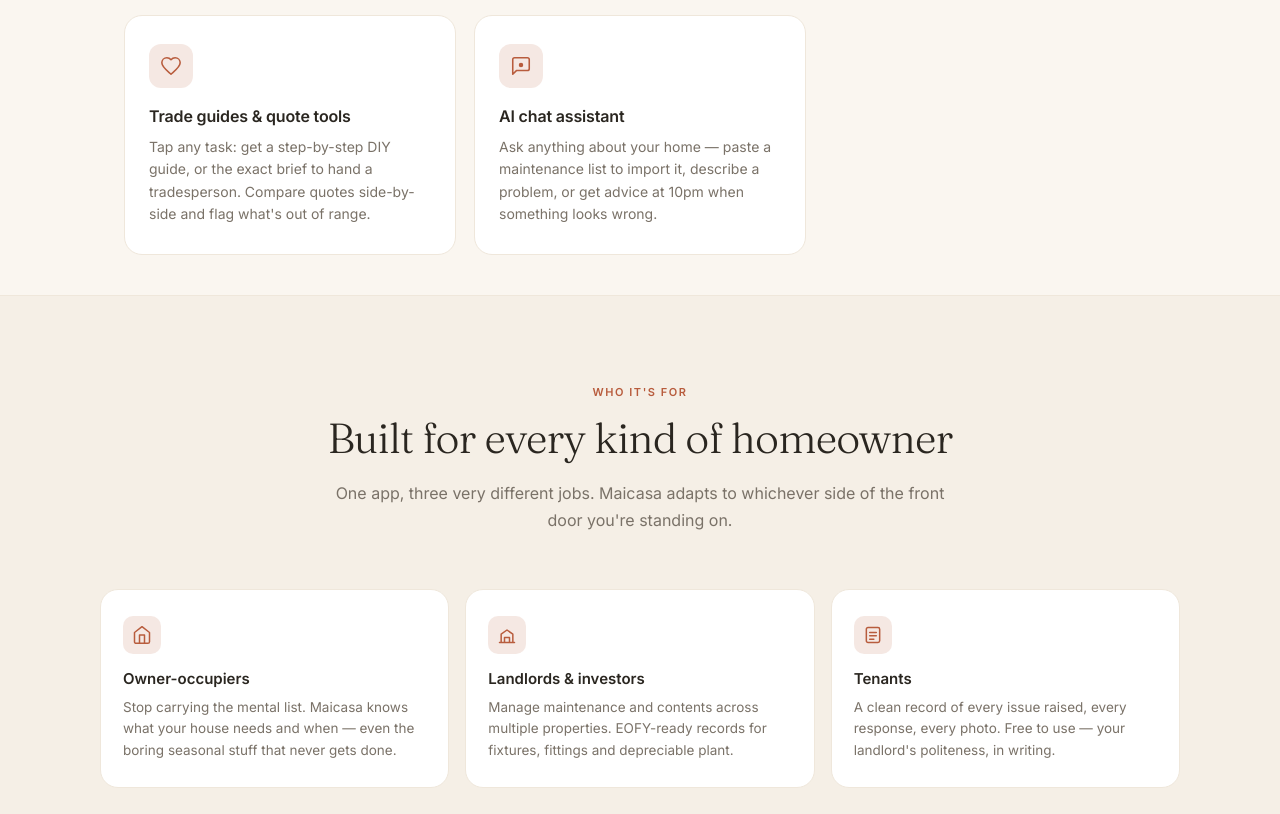
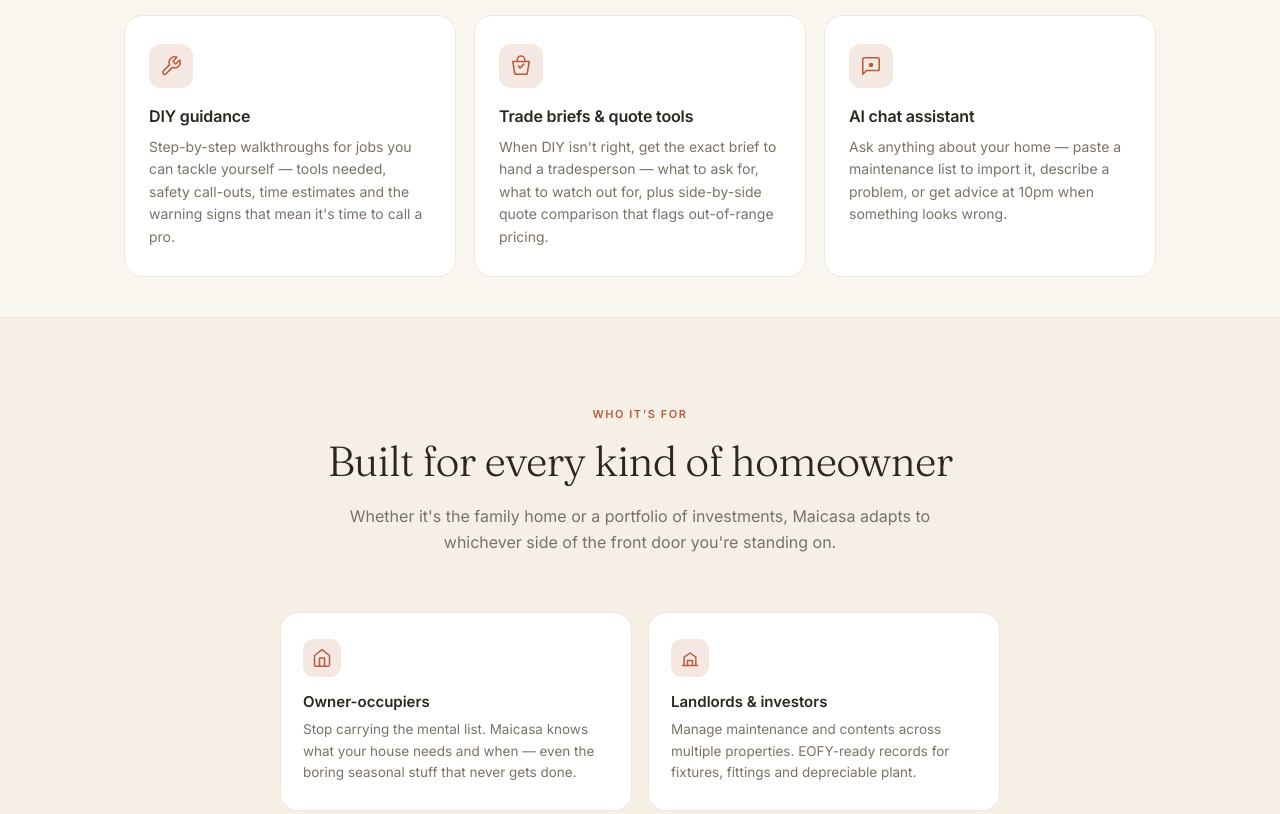
Before and after one commit to simonvnola/maisoftware-site, a plain HTML site: page maicasa/index.html in a window 1280 px wide. Shown: the part 1618-2432 px from the top of the page. Drawn offline with Linux system fonts and the light colour scheme.

Commit message:
drop tenants and add DIY guidance feature card
- Remove "Tenants" trust strip item and who-card (now 3 audiences / 2 cards)
- Split former "Trade guides & quote tools" into two cards:
  - DIY guidance (new) — step-by-step walkthroughs, tools, safety, when to call a pro
  - Trade briefs & quote tools — the brief to hand a tradesperson + quote comparison
- Tighten who-it's-for lede now that it's two audiences

```diff
--- a/maicasa/index.html
+++ b/maicasa/index.html
@@ -116,7 +116,7 @@
 
   .who { padding: 88px 24px; background: var(--cream-2); border-top: 1px solid var(--line); border-bottom: 1px solid var(--line); }
   .who-inner { max-width: 1080px; margin: 0 auto; }
-  .who-grid { display: grid; grid-template-columns: repeat(auto-fit, minmax(240px, 1fr)); gap: 16px; margin-top: 48px; }
+  .who-grid { display: grid; grid-template-columns: repeat(auto-fit, minmax(260px, 1fr)); gap: 16px; margin-top: 48px; max-width: 720px; margin-left: auto; margin-right: auto; }
   .who-card { background: var(--white); border: 1px solid var(--line); border-radius: 18px; padding: 26px 22px; transition: border-color 0.18s; }
   .who-card:hover { border-color: var(--clay-border); }
   .who-emoji-spot { width: 38px; height: 38px; border-radius: 10px; background: var(--clay-soft); display: flex; align-items: center; justify-content: center; color: var(--clay); margin-bottom: 14px; }
@@ -259,7 +259,6 @@
     <div class="trust-item">Owner-occupiers</div>
     <div class="trust-item">Landlords</div>
     <div class="trust-item">Investors</div>
-    <div class="trust-item">Tenants</div>
   </div>
 </section>
 
@@ -275,7 +274,8 @@
     <div class="feat-card"><div class="feat-icon"><svg width="22" height="22" viewBox="0 0 24 24" fill="none" stroke="currentColor" stroke-width="1.7" stroke-linecap="round" stroke-linejoin="round"><line x1="12" y1="1" x2="12" y2="23"/><path d="M17 5H9.5a3.5 3.5 0 100 7h5a3.5 3.5 0 110 7H6"/></svg></div><div class="feat-title">Budget planner</div><div class="feat-desc">FY-aware recurring + contingency budget. AI estimates costs for upcoming jobs and warns you, gently, if you're heading over.</div></div>
     <div class="feat-card"><div class="feat-icon"><svg width="22" height="22" viewBox="0 0 24 24" fill="none" stroke="currentColor" stroke-width="1.7" stroke-linecap="round" stroke-linejoin="round"><rect x="3" y="3" width="18" height="18" rx="2"/><circle cx="8.5" cy="8.5" r="1.6" fill="currentColor"/><polyline points="21,15 16,10 5,21"/></svg></div><div class="feat-title">Photo recognition</div><div class="feat-desc">Snap a damp patch, a cracked tile, a leaky tap. AI identifies the issue, suggests the right trade, and creates a task with cost guidance.</div></div>
     <div class="feat-card"><div class="feat-icon"><svg width="22" height="22" viewBox="0 0 24 24" fill="none" stroke="currentColor" stroke-width="1.7" stroke-linecap="round" stroke-linejoin="round"><rect x="3" y="3" width="18" height="18" rx="2"/><path d="M3 9h18"/><path d="M9 21V9"/></svg></div><div class="feat-title">Contents inventory</div><div class="feat-desc">Every appliance, fixture and fitting, photographed and tagged. Track current value, warranty, and whether it's depreciable for tax.</div></div>
-    <div class="feat-card"><div class="feat-icon"><svg width="22" height="22" viewBox="0 0 24 24" fill="none" stroke="currentColor" stroke-width="1.7" stroke-linecap="round" stroke-linejoin="round"><path d="M12 21l-1.45-1.32C5.4 15.36 2 12.28 2 8.5 2 5.42 4.42 3 7.5 3c1.74 0 3.41.81 4.5 2.09C13.09 3.81 14.76 3 16.5 3 19.58 3 22 5.42 22 8.5c0 3.78-3.4 6.86-8.55 11.18z"/></svg></div><div class="feat-title">Trade guides &amp; quote tools</div><div class="feat-desc">Tap any task: get a step-by-step DIY guide, or the exact brief to hand a tradesperson. Compare quotes side-by-side and flag what's out of range.</div></div>
+    <div class="feat-card"><div class="feat-icon"><svg width="22" height="22" viewBox="0 0 24 24" fill="none" stroke="currentColor" stroke-width="1.7" stroke-linecap="round" stroke-linejoin="round"><path d="M14.7 6.3a1 1 0 000 1.4l1.6 1.6a1 1 0 001.4 0l3.77-3.77a6 6 0 01-7.94 7.94l-6.91 6.91a2.12 2.12 0 01-3-3l6.91-6.91a6 6 0 017.94-7.94l-3.76 3.76z"/></svg></div><div class="feat-title">DIY guidance</div><div class="feat-desc">Step-by-step walkthroughs for jobs you can tackle yourself &mdash; tools needed, safety call-outs, time estimates and the warning signs that mean it's time to call a pro.</div></div>
+    <div class="feat-card"><div class="feat-icon"><svg width="22" height="22" viewBox="0 0 24 24" fill="none" stroke="currentColor" stroke-width="1.7" stroke-linecap="round" stroke-linejoin="round"><path d="M3 7h18l-2 12a2 2 0 01-2 2H7a2 2 0 01-2-2L3 7z"/><path d="M8 7V5a4 4 0 018 0v2"/><path d="M9 12l2 2 4-4"/></svg></div><div class="feat-title">Trade briefs &amp; quote tools</div><div class="feat-desc">When DIY isn't right, get the exact brief to hand a tradesperson &mdash; what to ask for, what to watch out for, plus side-by-side quote comparison that flags out-of-range pricing.</div></div>
     <div class="feat-card"><div class="feat-icon"><svg width="22" height="22" viewBox="0 0 24 24" fill="none" stroke="currentColor" stroke-width="1.7" stroke-linecap="round" stroke-linejoin="round"><path d="M21 15a2 2 0 01-2 2H7l-4 4V5a2 2 0 012-2h14a2 2 0 012 2z"/><circle cx="12" cy="11" r="1.6" fill="currentColor"/></svg></div><div class="feat-title">AI chat assistant</div><div class="feat-desc">Ask anything about your home &mdash; paste a maintenance list to import it, describe a problem, or get advice at 10pm when something looks wrong.</div></div>
   </div>
 </section>
@@ -284,11 +284,10 @@
   <div class="who-inner">
     <div class="section-tag">Who it's for</div>
     <div class="section-title">Built for every kind of homeowner</div>
-    <p class="section-lede">One app, three very different jobs. Maicasa adapts to whichever side of the front door you're standing on.</p>
+    <p class="section-lede">Whether it's the family home or a portfolio of investments, Maicasa adapts to whichever side of the front door you're standing on.</p>
     <div class="who-grid">
       <div class="who-card"><div class="who-emoji-spot"><svg width="20" height="20" viewBox="0 0 24 24" fill="none" stroke="currentColor" stroke-width="1.8" stroke-linecap="round" stroke-linejoin="round"><path d="M3 9l9-7 9 7v11a2 2 0 01-2 2H5a2 2 0 01-2-2z"/><polyline points="9 22 9 12 15 12 15 22"/></svg></div><div class="who-role">Owner-occupiers</div><div class="who-desc">Stop carrying the mental list. Maicasa knows what your house needs and when &mdash; even the boring seasonal stuff that never gets done.</div></div>
       <div class="who-card"><div class="who-emoji-spot"><svg width="20" height="20" viewBox="0 0 24 24" fill="none" stroke="currentColor" stroke-width="1.8" stroke-linecap="round" stroke-linejoin="round"><path d="M3 21h18M5 21V11l7-5 7 5v10M9 21v-6h6v6"/></svg></div><div class="who-role">Landlords &amp; investors</div><div class="who-desc">Manage maintenance and contents across multiple properties. EOFY-ready records for fixtures, fittings and depreciable plant.</div></div>
-      <div class="who-card"><div class="who-emoji-spot"><svg width="20" height="20" viewBox="0 0 24 24" fill="none" stroke="currentColor" stroke-width="1.8" stroke-linecap="round" stroke-linejoin="round"><rect x="4" y="3" width="16" height="18" rx="2"/><line x1="8" y1="9" x2="16" y2="9"/><line x1="8" y1="13" x2="16" y2="13"/><line x1="8" y1="17" x2="13" y2="17"/></svg></div><div class="who-role">Tenants</div><div class="who-desc">A clean record of every issue raised, every response, every photo. Free to use &mdash; your landlord's politeness, in writing.</div></div>
     </div>
   </div>
 </section>
```
